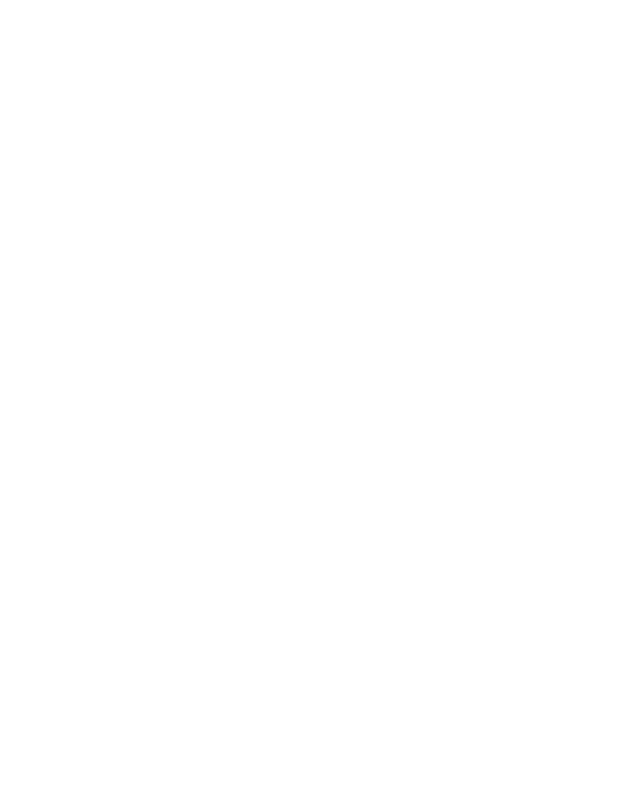
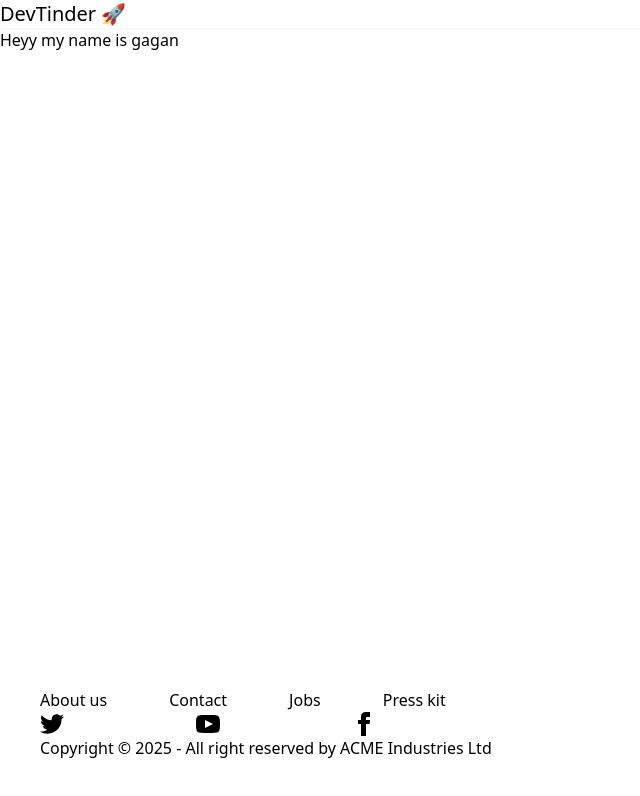
Before and after one commit to Gaganjangid73/Devtinder-Frontend, a React (Vite) app: page /feed in a window 1280 px wide. Before the commit this address had no page. Shown: the top 796 px of the page, without its empty margins (0-640 px from the left). Built offline with nearby package versions, Linux system fonts and the light colour scheme.

Commit message:
Complete setup redux for login page

```diff
--- a/src/App.jsx
+++ b/src/App.jsx
@@ -3,6 +3,7 @@ import Body from "./Componet/Body";
 import Login from "./Componet/Login";
 import { Provider } from "react-redux";
 import AppStore from "./Utils/AppStore";
+import Feed from "./Componet/Feed";
 
 
 function App() {
@@ -12,6 +13,7 @@ function App() {
         <Routes>
           <Route path="/" element={<Body />}>
             <Route path="login" element={<Login />} />
+              <Route path="feed" element={<Feed />} />
             <Route path="signup" element={<div>Signup</div>} />
           </Route>
         </Routes>
--- /dev/null
+++ b/src/Componet/Feed.jsx
@@ -0,0 +1,11 @@
+import React from 'react'
+
+const Feed = () => {
+  return (
+    <div>
+      <h1>Heyy my name is gagan </h1>
+    </div>
+  )
+}
+
+export default Feed
--- a/src/Componet/Login.jsx
+++ b/src/Componet/Login.jsx
@@ -3,6 +3,7 @@ import axios from "axios";
 import { useDispatch } from "react-redux";
 import { addUser } from "../Utils/UserSlice";
 import { useNavigate } from "react-router-dom";
+import { BASE_URL } from "../Utils/constant";
 
 const Login = () => {
   const [Email, setEmail] = useState("gaganjangid02@gmail.com");
@@ -13,7 +14,7 @@ const Login = () => {
   const handleLogin = async () => {
     try {
       const res = await axios.post(
-        "http://localhost:3000/login",
+         BASE_URL + "/login",
         {
           emailId: Email,
           password: password,
@@ -22,7 +23,7 @@ const Login = () => {
       );
       //   console.log(res.data); // Optional: log response
       dispatch(addUser(res.data));
-      navigate("/");
+      navigate("/feed");
     } catch (err) {
       console.log(err);
     }
--- /dev/null
+++ b/src/Utils/constant.js
@@ -0,0 +1 @@
+export const BASE_URL = "http://localhost:3000"
```
